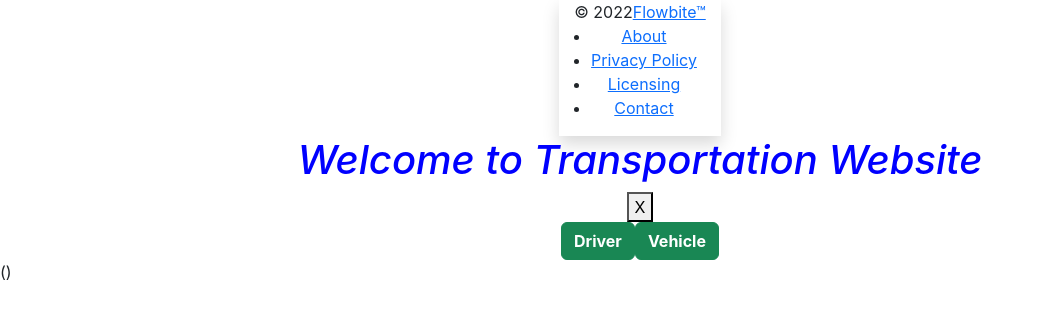
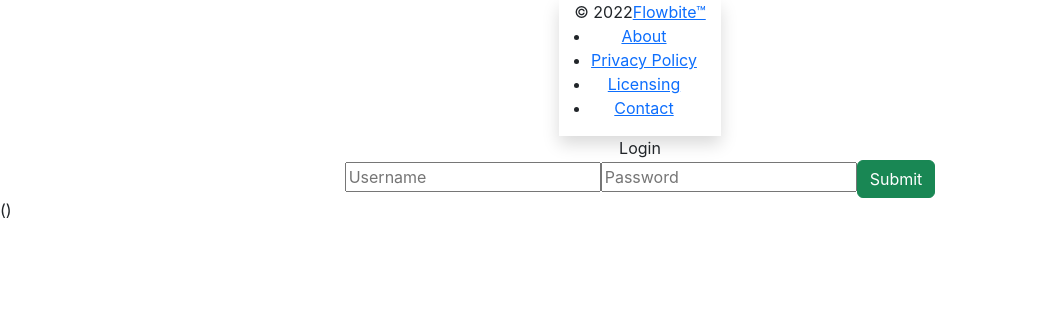
Before and after one commit to Tran-Trung-Nhut/LTNC-Frontend, a React (Create React App) app: page /Home in a window 1280 px wide. Shown: the top 318 px of the page, without its empty margins (0-1043 px from the left). Built offline with nearby package versions, Linux system fonts and the light colour scheme.

Commit message:
updateLoginFeature

```diff
--- a/src/components/DriverList.jsx
+++ b/src/components/DriverList.jsx
@@ -107,7 +107,7 @@ class DriverList extends React.Component {
                 this.setState({
                     editedDriverId: null
                 });
-                this.fetchDrivers(); // Fetch drivers again to get updated data
+                this.fetchDrivers();
             })
             .catch(error => {
                 console.error("Error updating driver:", error);
--- a/src/components/Home.css
+++ b/src/components/Home.css
@@ -14,3 +14,7 @@ h1 {
 #CloseAll{
     display: flex;
 }
+
+.btn.btn-success.active{
+    background-color: lightgreen;
+}
--- a/src/components/Home.jsx
+++ b/src/components/Home.jsx
@@ -3,16 +3,19 @@ import "./Home.css";
 import DriverList from "./DriverList";
 import VehicleList from "./Vehicle";
 import FooterPage from "./FooterPage"
+import Login from "./Login"
 
 function Home() {
+    const [isLoginnedIn, setIsLoginnedIn] = useState(false);
+    const [userRole, setUserRole] = useState('');
+
+    const handleLogin = (role) => {
+        setIsLoginnedIn(true);
+        setUserRole(role);
+    }
 
     const [showDriverList, setShowDriverList] = useState(false);
     const [showVehicleList, setShowVehicleList] = useState(false);
-
-    const CancelClick = () =>{
-        setShowDriverList(false);
-        setShowVehicleList(false);
-    }
 
     const VehicleClick = () =>{
         if(!showVehicleList) setShowVehicleList(true);
@@ -27,15 +30,18 @@ function Home() {
     }
     return (
         <div className="Homepage">
-            <FooterPage/>
+        <FooterPage/>
+        {!isLoginnedIn ? (
+            <Login handleLogin={handleLogin} />
+        ) : (
+            <>
             <h1>Welcome to Transportation Website</h1>
-            <button type="button" onClick={CancelClick}>X</button>
 
             <div>
                 <button
                     type="button"
                     id="watchDriver"
-                    className="btn btn-success"
+                    className={`btn btn-success ${showDriverList ? 'active' : ''}`}
                     onClick={DriverClick}
                 >
                     <strong>Driver</strong>
@@ -44,7 +50,7 @@ function Home() {
                 <button
                     type="button"
                     id="watchVehicle"
-                    className="btn btn-success"
+                    className={`btn btn-success ${showVehicleList ? 'active' : ''}`}
                     onClick={VehicleClick}
                 >
                     <strong>Vehicle</strong>
@@ -52,6 +58,8 @@ function Home() {
             </div>
             {showDriverList && <DriverList/>}
             {showVehicleList && <VehicleList/>}
+            </>
+        )}
         </div>
     );
 }
--- /dev/null
+++ b/src/components/Login.jsx
@@ -0,0 +1,42 @@
+import React from "react";
+import { useState} from "react";
+import axios from "axios";
+
+function Login({handleLogin}){
+    const [username, setUsername] = useState('');
+    const [password, setPassword] = useState('');
+
+
+    const handleFormSubmit = (e) => {
+        e.preventDefault();
+        axios.get(`http://localhost:8000/Driver/login?password=${password}`)
+            .then(res => {
+                const driver = res.data;
+                if(password === 'admin' && username === 'admin'){
+                    handleLogin('admin');
+                }else{
+                    if(!driver){
+                        alert('Invalid username or password');
+                    }else{
+                        if(password === driver.id_number){
+                            handleLogin('user');
+                        }else{
+                            alert('Invalid username or password');
+                        }
+                    }
+                }
+            })
+    }
+
+    return (
+        <div>Login
+            <div>
+                <input type="text" value={username} placeholder="Username" onChange={(e) => setUsername(e.target.value)}/>
+                <input type="password" value={password} placeholder="Password" onChange={(e) => setPassword(e.target.value)}/>
+                <button type="submit" className="btn btn-success" onClick={handleFormSubmit}>Submit</button>
+            </div>
+        </div>
+    )
+}
+
+export default Login
```
